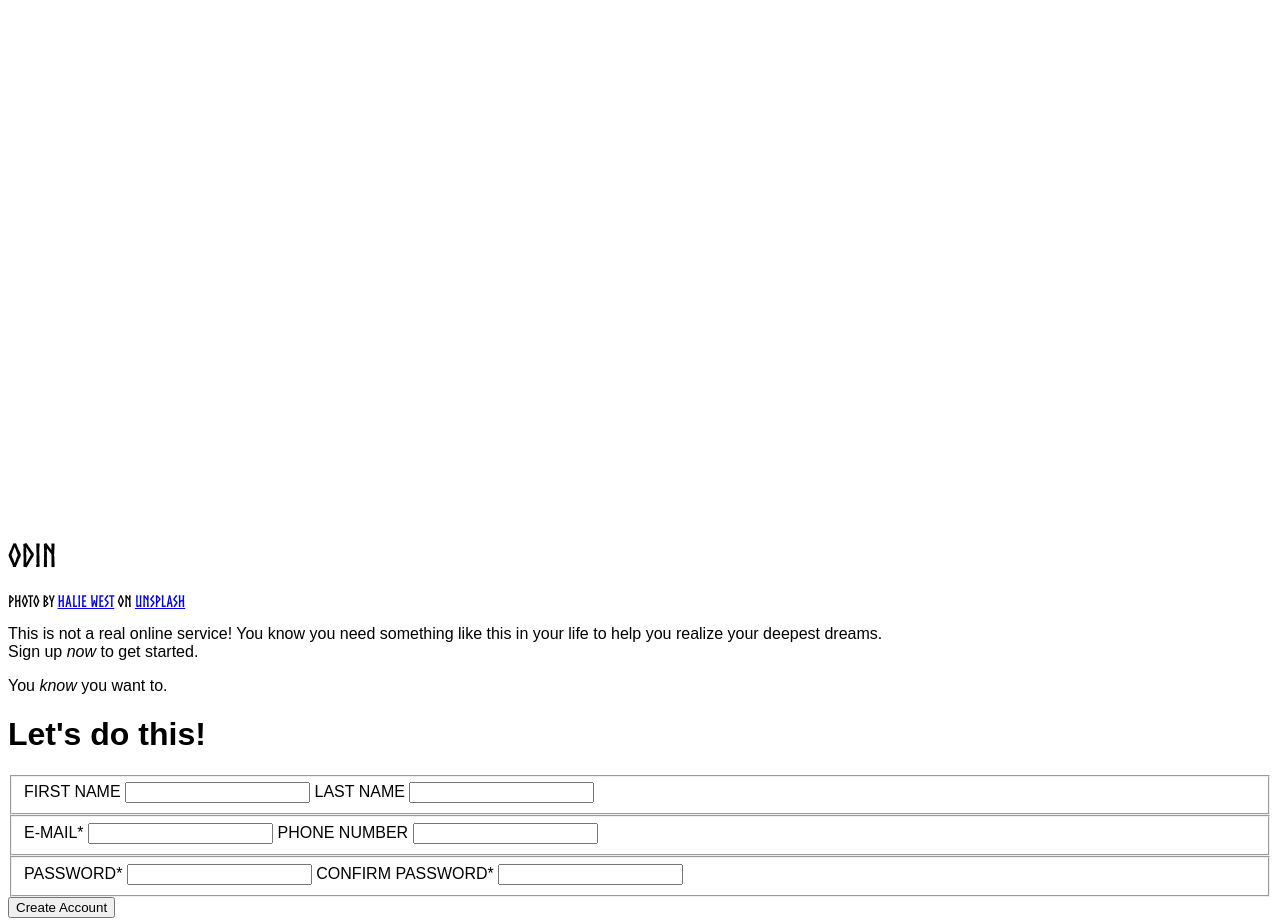
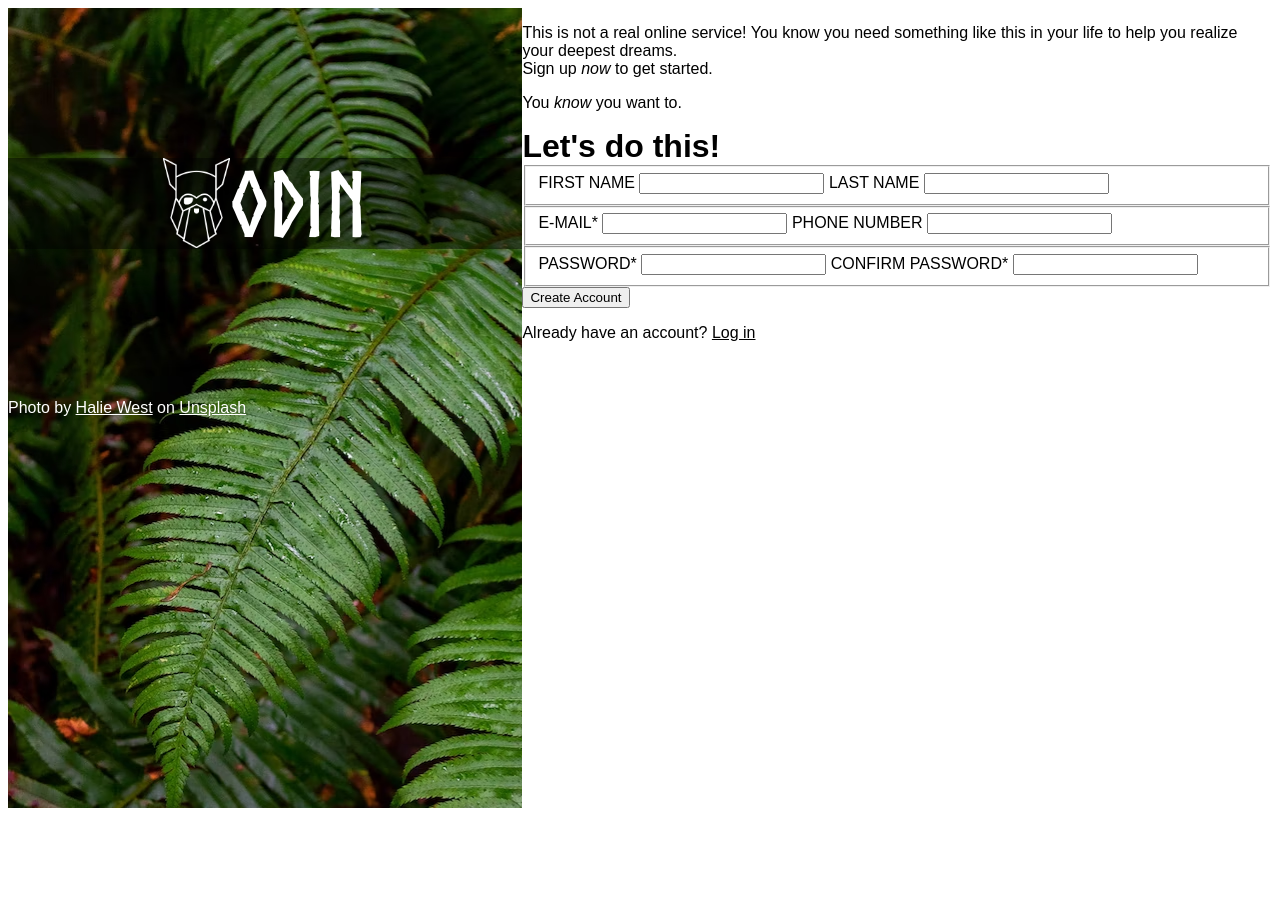
Before and after one commit to JonesZi/odin-signUpForm, a plain HTML site: page index.html in a window 1280 px wide. Shown: the top 921 px of the page. After the commit the page ends 816 px from the top, so only its background shows below. Drawn offline with Linux system fonts and the light colour scheme.

Commit message:
Begin to style spotlight

```diff
--- a/css/style.css
+++ b/css/style.css
@@ -3,14 +3,43 @@
     src: url(../fonts/Norse-Bold.otf);
   }
 
-html {
+body {
     font-family: sans-serif;
+    min-height: 100vh;
+    display: flex;
 }
 
-  .spotlight {
-    font-family: my-font, sans-serif;
+h1 {
+  margin: 0;
+}
+
+a {
+  text-decoration: underline;
+  color: inherit;
 }
 
 label {
     text-transform: uppercase;
 }
+
+.spotlight {
+background-image: url(../img/background.avif);
+color: white;
+width: 600px;
+}
+
+.title{
+  display: flex;
+  background: rgba(0, 0, 0, 0.452);
+  justify-content: center;
+  margin: 150px 0;
+}
+
+.logo {
+  height: 90px;
+}
+
+.norse {
+  font-family: my-font, sans-serif;
+  font-size: 90px;
+}
--- a/index.html
+++ b/index.html
@@ -1,5 +1,6 @@
 <!DOCTYPE html>
 <html lang="en">
+
 <head>
     <meta charset="UTF-8">
     <meta http-equiv="X-UA-Compatible" content="IE=edge">
@@ -8,14 +9,16 @@
     <link rel="stylesheet" href="./css/style.css">
     <script defer src="./js/script.js"></script>
 </head>
+
 <body>
     <div class="spotlight">
         <div class="title">
-            <img src="./img/logo.png" alt="Odin Logo">
+            <img src="./img/logo.png" alt="Odin Logo" class="logo">
             <h1 class="norse">ODIN</h1>
         </div>
         <div class="creds">
-            <p>Photo by <a href="https://unsplash.com/@haliewestphoto">Halie West</a> on <a href="https://unsplash.com/photos/25xggax4bSA">Unsplash</a></p>
+            <p>Photo by <a href="https://unsplash.com/@haliewestphoto">Halie West</a> on <a
+                    href="https://unsplash.com/photos/25xggax4bSA">Unsplash</a></p>
         </div>
     </div>
 
@@ -63,4 +66,5 @@
 
 
 </body>
+
 </html>
```
